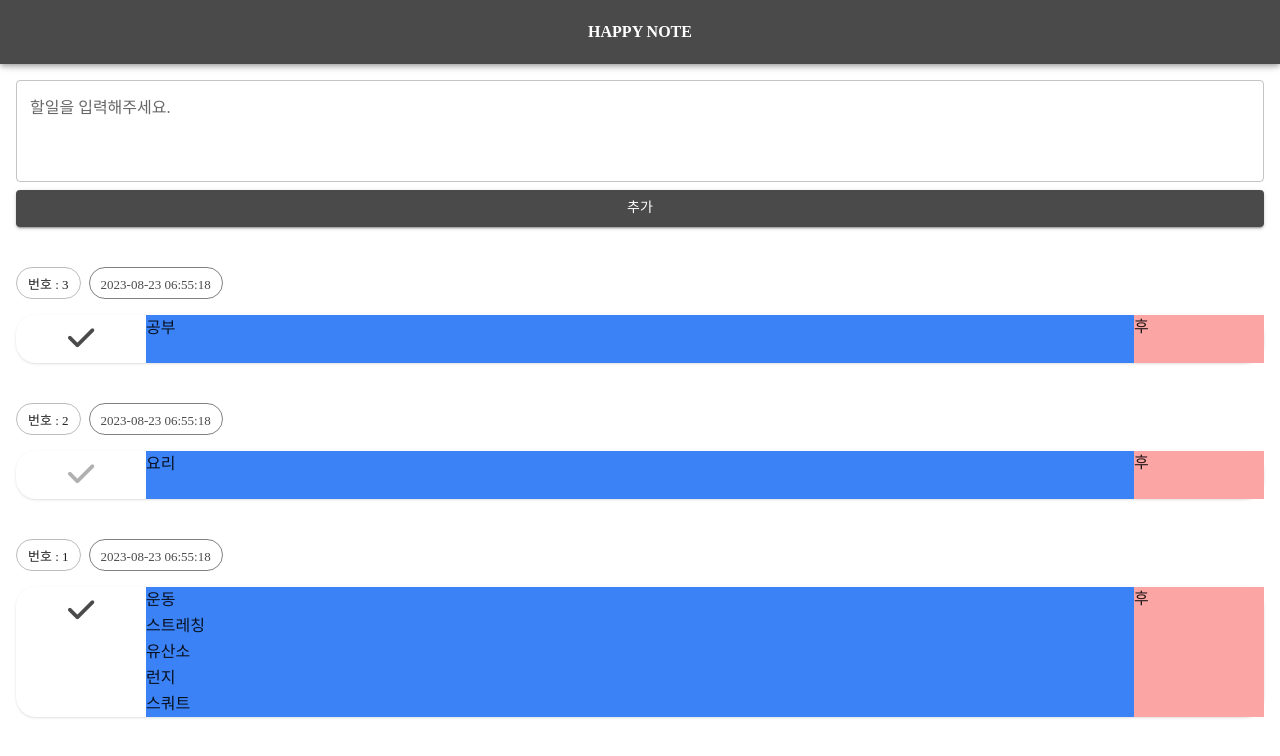
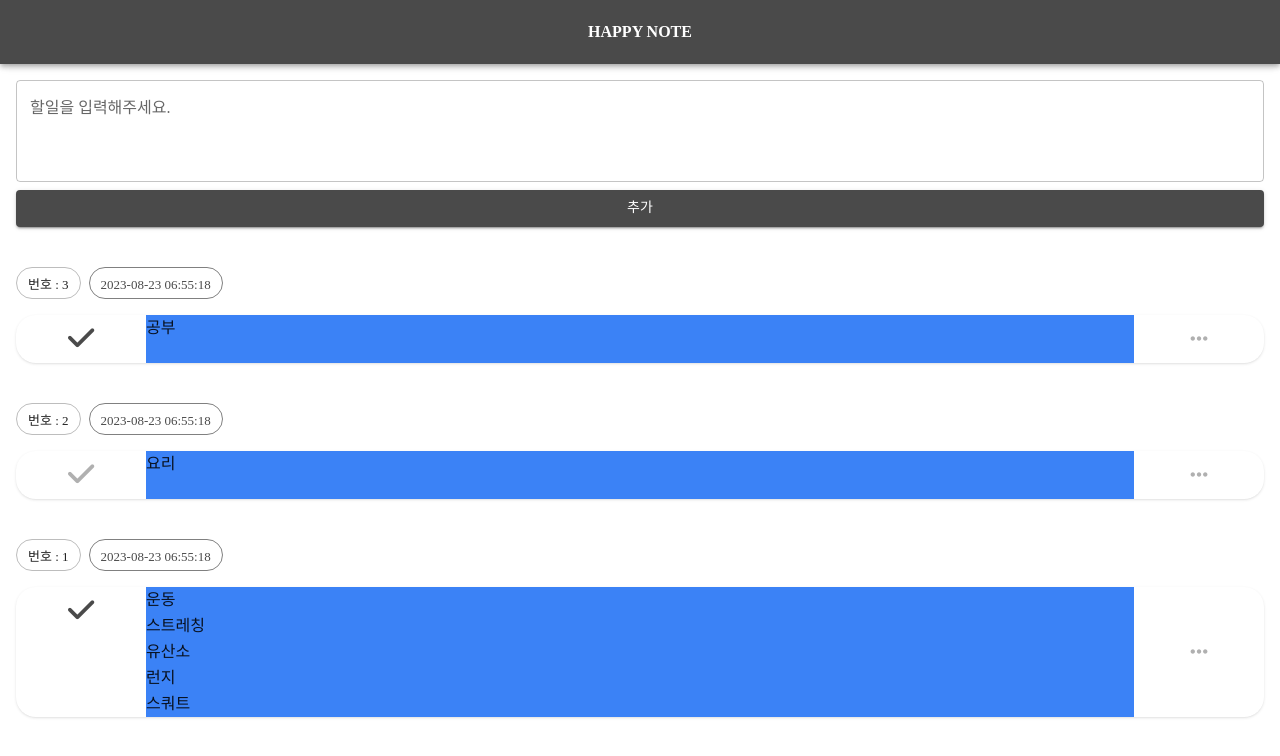
Before and after one commit to NewBean0312/react-test, a React (Create React App) app: page / in a window 1280 px wide. Shown: the top 756 px of the page. Built offline with nearby package versions, Linux system fonts and the light colour scheme; a web font is replaced by a local one.

Commit message:
우측 옵션 버튼 꾸미기

```diff
--- a/src/App.js
+++ b/src/App.js
@@ -139,13 +139,16 @@ function App({ theme }) {
               <div className="flex shadow mt-4 rounded-[20px]">
                 <Button className="bg-red-500 w-[130px] flex-shrink-0 !items-start !rounded-[20px_0_0_20px]">
                   <span
-                    className={classNames("text-3xl", {
-                      "text-[color:var(--mui-color-primary-main)]":
-                        index % 2 == 0,
-                    },{
-                      "text-[color:#b0b0b0]":
-                        index % 2 != 0,
-                    })}
+                    className={classNames(
+                      "text-3xl",
+                      {
+                        "text-[color:var(--mui-color-primary-main)]":
+                          index % 2 == 0,
+                      },
+                      {
+                        "text-[color:#b0b0b0]": index % 2 != 0,
+                      }
+                    )}
                   >
                     <i class="fa-solid fa-check"></i>
                   </span>
@@ -153,7 +156,14 @@ function App({ theme }) {
                 <div className="bg-blue-500 whitespace-pre-wrap leading-relaxed hover:text-[color:var(--mui-color-primary-main)] flex-grow">
                   {todo.content}
                 </div>
-                <div className="bg-red-300 w-[130px] flex-shrink-0">후</div>
+                <Button
+                  className="bg-red-300 w-[130px] flex-shrink-0"
+                  color="inherit"
+                >
+                  <span className="text-xl text-[#b0b0b0]">
+                    <i class="fa-solid fa-ellipsis"></i>
+                  </span>
+                </Button>
               </div>
             </li>
           ))}
```
